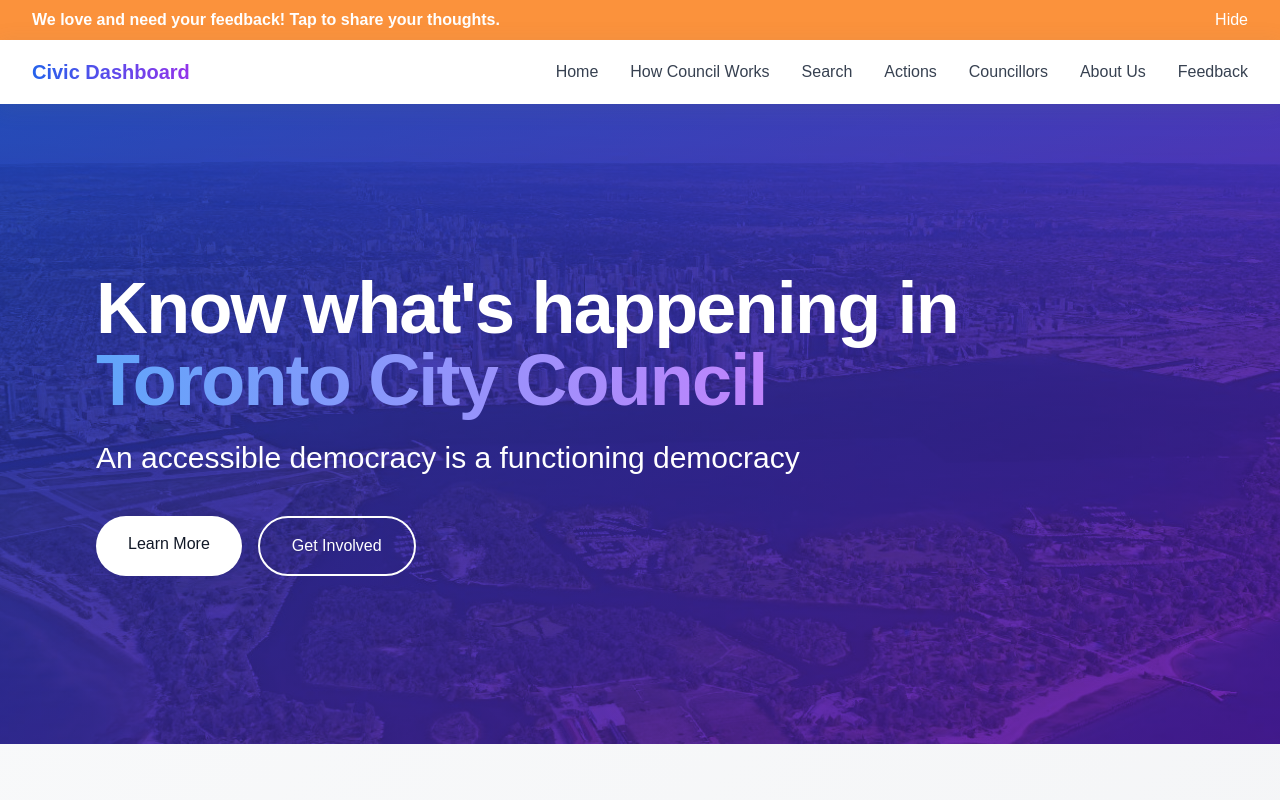
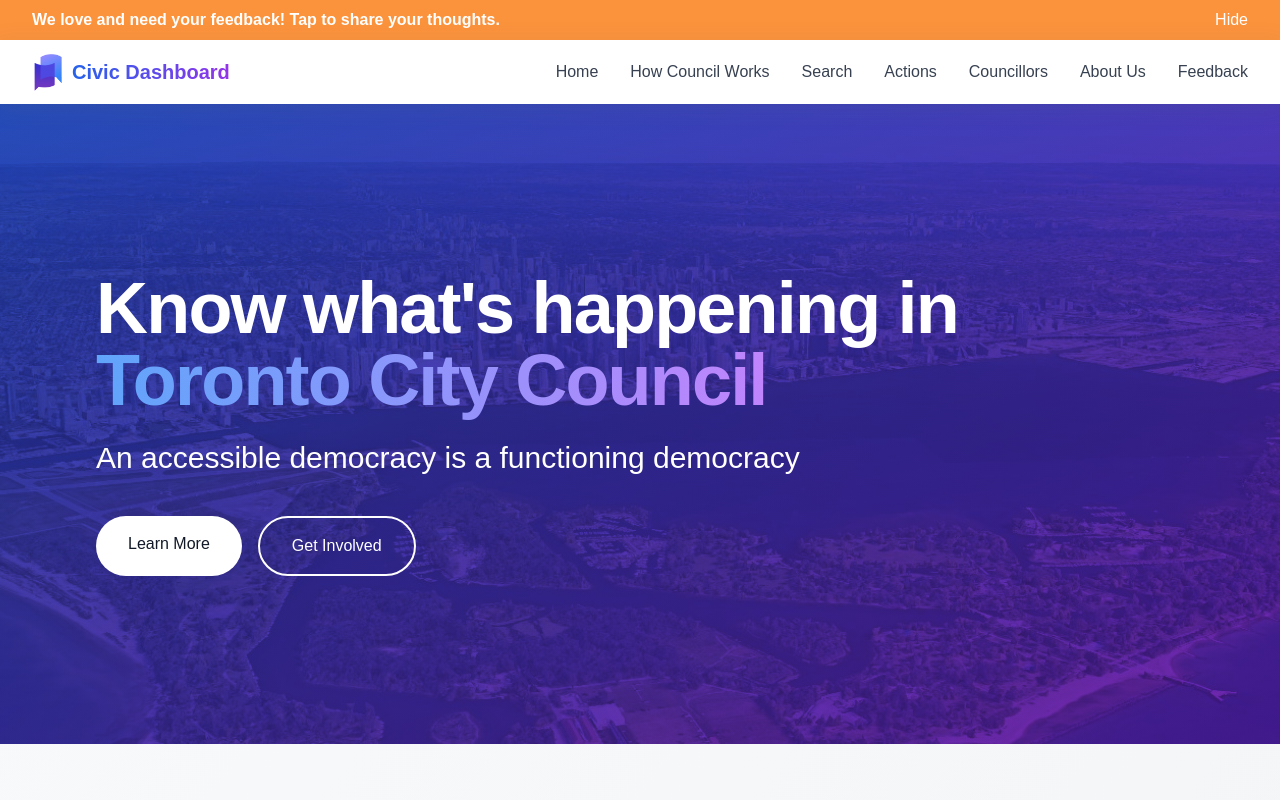
Before and after one commit to civic-dashboard/civic-dashboard-web, a Next.js app: page / in a window 1280 px wide. Shown: the top 800 px of the page. Built offline with nearby package versions, Linux system fonts and the light colour scheme.

Commit message:
add logo to header

```diff
--- a/src/components/navigation/Header.tsx
+++ b/src/components/navigation/Header.tsx
@@ -2,6 +2,7 @@
 import { useState } from 'react';
 import { menuItems } from '@/constants/navigation';
 import Link from 'next/link';
+import Image from 'next/image';
 import NotificationBanner from '@/components/navigation/NotificationBanner';
 
 const gradientAnimation = `
@@ -27,7 +28,16 @@ export default function Header() {
         </style>
         <nav className="max-w-7xl mx-auto px-4 sm:px-6 lg:px-8">
           <div className="flex justify-between h-16">
-            <div className="flex items-center">
+            <div className="flex items-center gap-2">
+              <Link href="/">
+                <Image
+                  src="/logo.png"
+                  alt="Civic Dashboard Logo"
+                  width={32}
+                  height={32}
+                  className="object-contain"
+                />
+              </Link>
               <span className="text-xl font-bold text-transparent bg-clip-text bg-gradient-to-r from-blue-600 to-purple-600 dark:from-blue-400 dark:to-purple-400">
                 <Link href="/">Civic Dashboard</Link>
               </span>
```
Also changed, not shown: public/logo.png (added).
